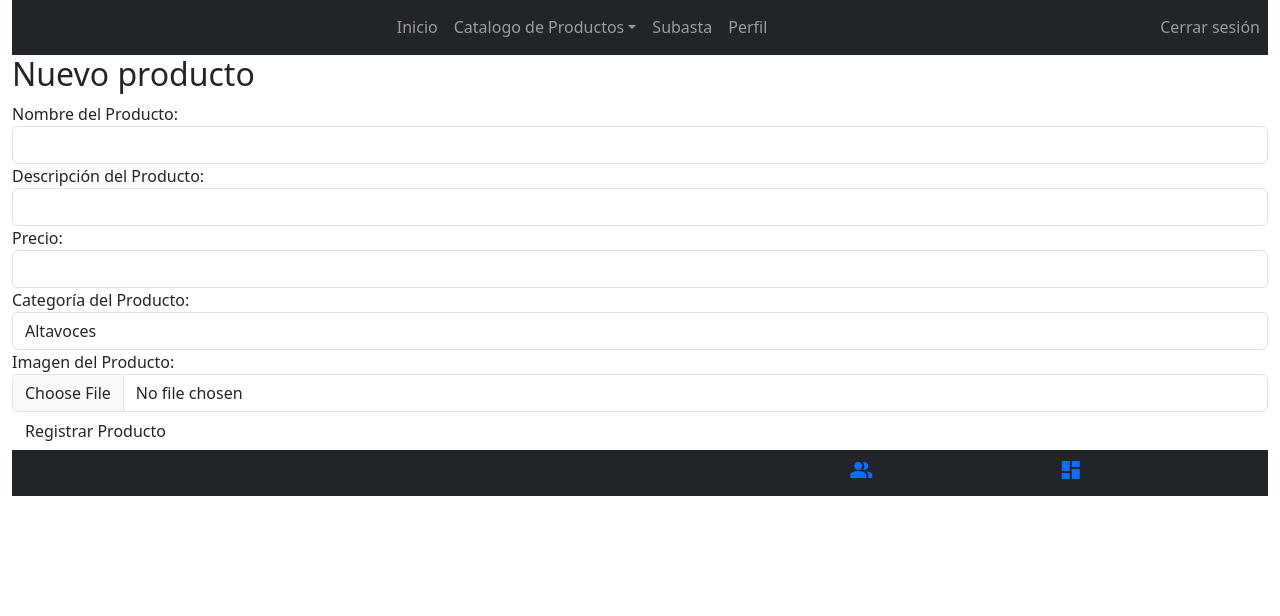
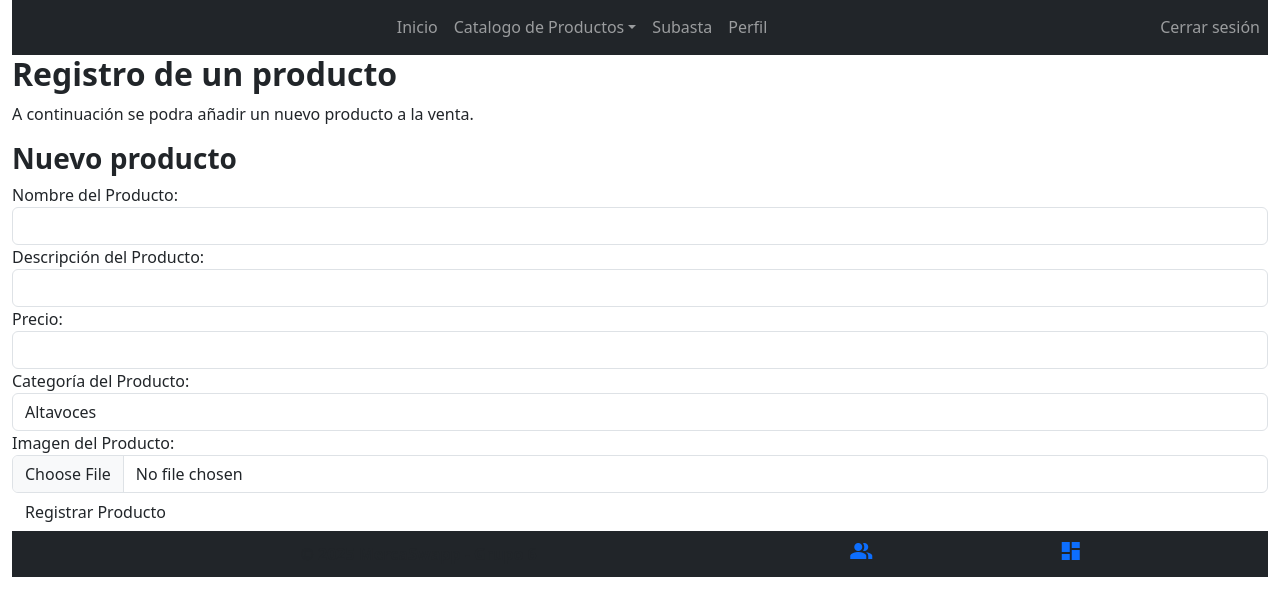
Before and after one commit to elenarodriguezrivas/awproyecto, a PHP site: page /view/registerProducto_pantalla.php in a window 1280 px wide. Shown: the part 92-708 px from the top of the page. Run offline with PHP 8.4, Linux system fonts and the light colour scheme; the visitor is signed in with stand-in values (Sample User, id 1); some libraries are stand-ins or nearby versions.

Commit message:
finish registerProducto

```diff
--- a/view/registerProducto_pantalla.php
+++ b/view/registerProducto_pantalla.php
@@ -22,9 +22,13 @@ $gestionFormulario = $form->generaFormulario();
 
 // Construir la página con el formulario
 $contenidoPrincipal = <<<EOS
-    <h2 class="form-title">Nuevo producto</h2>
-    $gestionFormulario
-    <div id="message" class="message"></div>
+    <div class="bloque-contenido">
+        <h2><strong>Registro de un producto</strong></h2>
+        <p> A continuación se podra añadir un nuevo producto a la venta.</p>
+        <h3><strong>Nuevo producto</strong></h3>
+        $gestionFormulario
+        <div id="message" class="message"></div>
+    </div>
     <script src="$rutaJS"></script>
 EOS;
 
```
Also changed, not shown: view/styles/estilos.css (+2 -7 lines).
